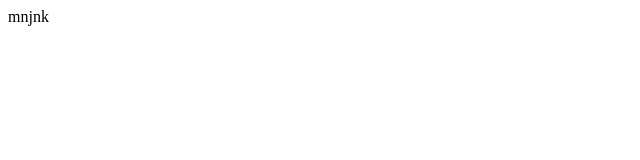
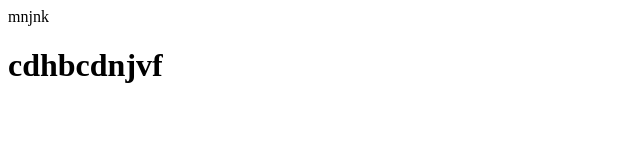
Before and after one commit to Sushmi-3/firstCommitGit, a plain HTML site: page first.html in a window 1280 px wide. Shown: the whole page, without its empty margins (0-640 px from the left). Drawn offline with Linux system fonts and the light colour scheme.

Commit message:
commit on main

```diff
--- a/first.html
+++ b/first.html
@@ -8,5 +8,6 @@
 </head>
 <body>
     mnjnk
+    <h1>cdhbcdnjvf</h1>
 </body>
 </html>
```
